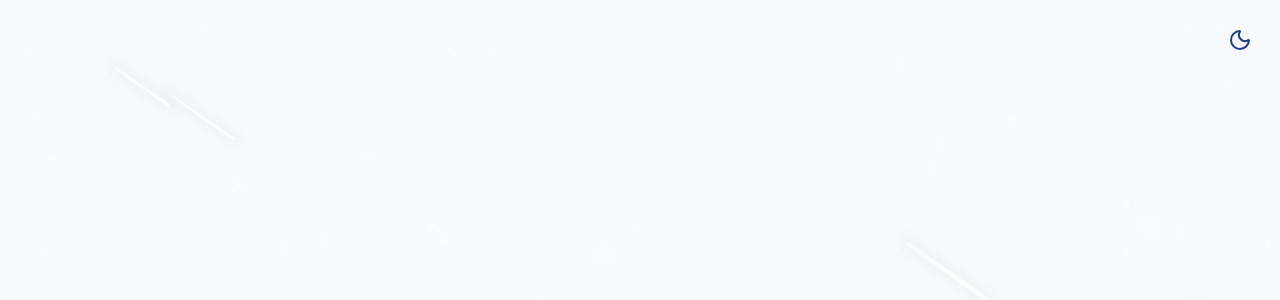
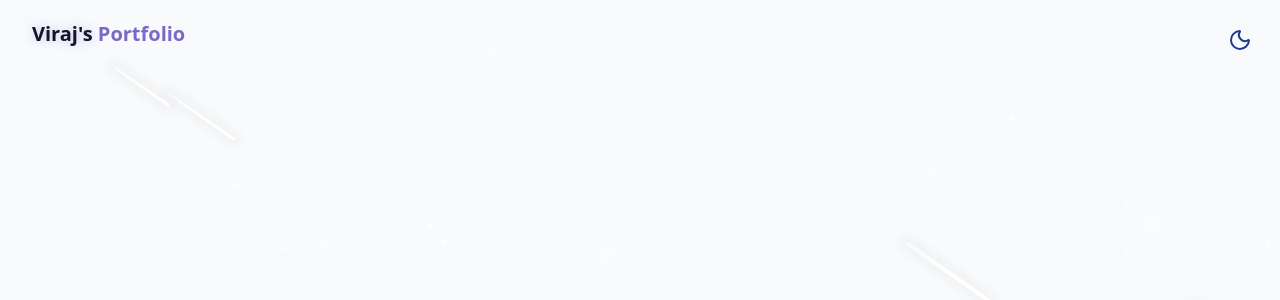
Before and after one commit to sparrow7559/Personal-PortFolio, a React (Vite) app: page / in a window 1280 px wide. Shown: the top 300 px of the page. Built offline with nearby package versions, Linux system fonts and the light colour scheme.

Commit message:
Add Navbar component to Home page

```diff
--- /dev/null
+++ b/src/components/Navbar.jsx
@@ -0,0 +1,44 @@
+import { href } from "react-router-dom";
+import { cn } from "../lib/utils";
+import { useEffect, useState } from "react";
+
+const navItems = [
+  { name: "Home", href: "#hero" },
+  { name: "About", href: "#about" },
+  { name: "Skills", href: "#skills" },
+  { name: "Projects", href: "#projects" },
+  { name: "Contact", href: "#contact" },
+];
+
+export const Navbar = () => {
+  const [isScrolled, setIsScrolled] = useState(false);
+  useEffect(() => {
+    const handleScroll = () => {
+      setIsScrolled(window.screenY > 10);
+    };
+
+    window.addEventListener("scroll", handleScroll);
+
+    return () => window.removeEventListener("scroll", handleScroll);
+  }, []);
+  return (
+    <nav
+      className={cn(
+        "fixed w-full z-40 transition-all duration-300",
+        isScrolled ? "py-3 bg-background/80 backdrop-blur-md shadow-xs" : "py-5"
+      )}
+    >
+      <div className="container flex items-center justify-between">
+        <a
+          className="text-xl font-bold text-primary flex items-center"
+          href="#hero"
+        >
+          <span className="relative z-10">
+            <span className="text-glow text-foreground">Viraj's </span>
+            Portfolio
+          </span>
+        </a>
+      </div>
+    </nav>
+  );
+};
--- a/src/pages/Home.jsx
+++ b/src/pages/Home.jsx
@@ -1,12 +1,14 @@
 import React from "react";
 import { ThemeToggle } from "../components/ThemeToggle";
 import StarBackground from "../components/StarBackground";
+import { Navbar } from "../components/Navbar";
 
 const Home = () => {
   return (
     <div className="min-h-screen bg-background text-foreground overflow-x-hidden">
       <ThemeToggle />
       <StarBackground />
+      <Navbar />
     </div>
   );
 };
```
